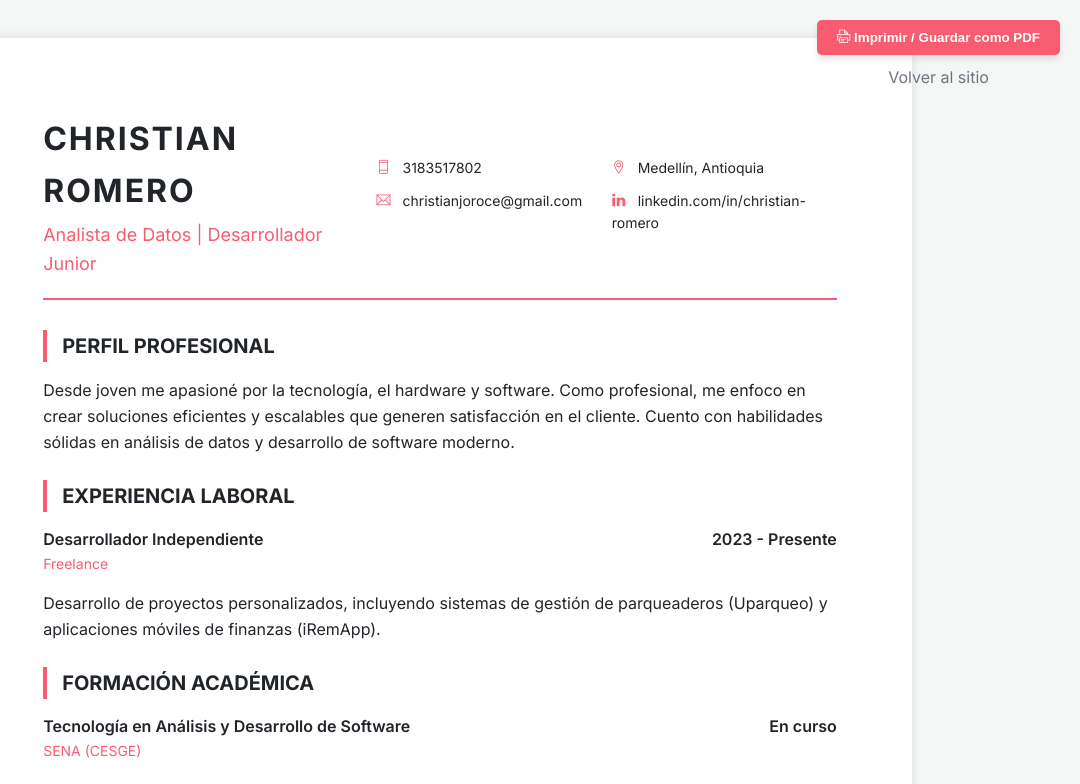
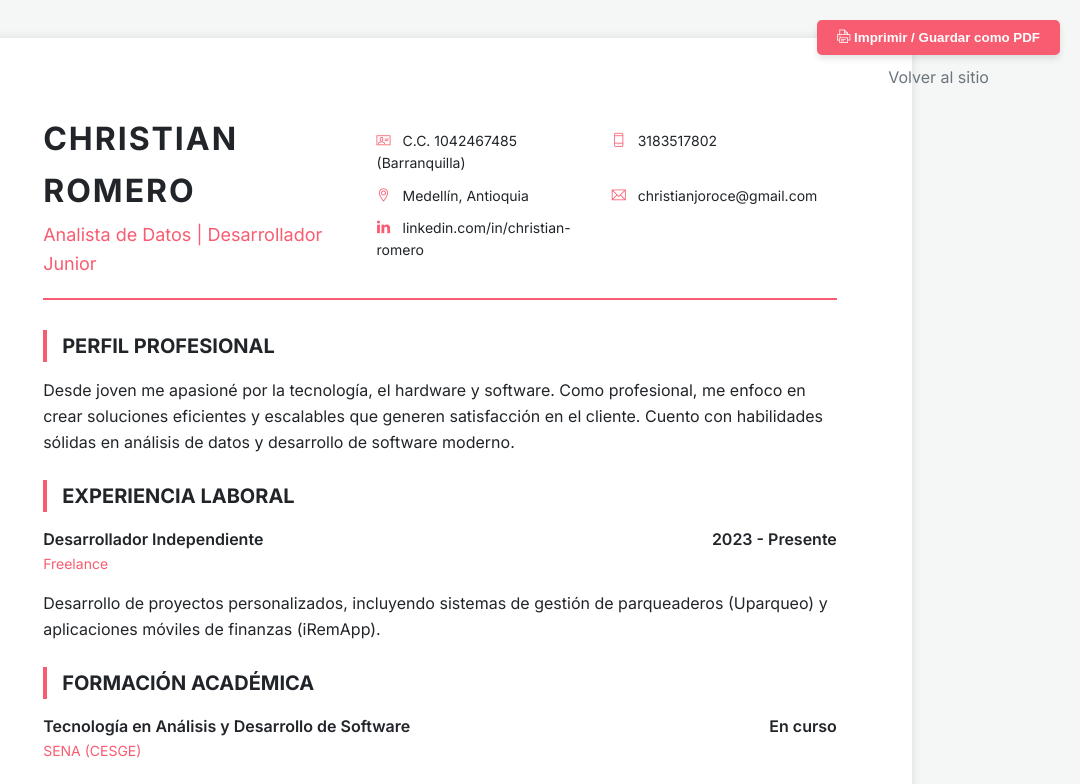
Before and after one commit to ChrisEna07/Mi-CV-en-HTML, a website: page public_html/resumen.html in a window 1280 px wide. Shown: the top 784 px of the page, without its empty margins (200-1280 px from the left). Drawn offline with Linux system fonts and the light colour scheme.

Commit message:
cambios V3

```diff
--- a/public_html/resumen.html
+++ b/public_html/resumen.html
@@ -153,6 +153,7 @@
                 <h2>Analista de Datos | Desarrollador Junior</h2>
             </div>
             <div class="contact-grid">
+                <div class="contact-item"><i class="ti-id-badge"></i> C.C. 1042467485 (Barranquilla)</div>
                 <div class="contact-item"><i class="ti-mobile"></i> 3183517802</div>
                 <div class="contact-item"><i class="ti-location-pin"></i> Medellín, Antioquia</div>
                 <div class="contact-item"><i class="ti-email"></i> christianjoroce@gmail.com</div>
```
Also changed, not shown: public_html/index.html (+1 -0 lines), README.md.
